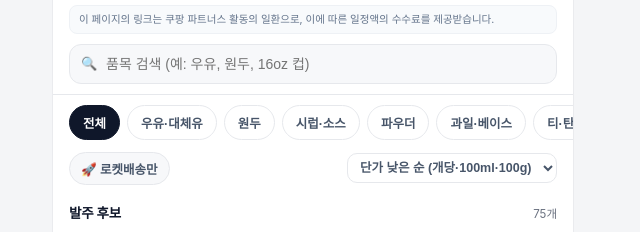
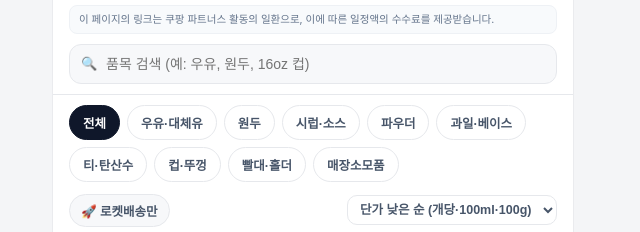
Before and after one commit to wonyoung101/cafe-order-prices, a plain HTML site: page index.html in a window 1280 px wide. Shown: the part 46-278 px from the top of the page, without its empty margins (327-967 px from the left). Drawn offline with Linux system fonts and the light colour scheme.

Commit message:
style: 카테고리 탭 10개가 두 줄로 모두 보이게 줄바꿈

```diff
--- a/index.html
+++ b/index.html
@@ -42,7 +42,7 @@
   .search input:focus { border-color: var(--accent); background: #fff; }
   .search .icon { position: absolute; left: 12px; top: 50%; transform: translateY(-50%); font-size: 13px; color: #94a3b8; }
 
-  .chips { display: flex; gap: 7px; overflow-x: auto; padding: 10px 16px 2px; scrollbar-width: none; }
+  .chips { display: flex; flex-wrap: wrap; gap: 7px; padding: 10px 16px 2px; }
   .chips::-webkit-scrollbar { display: none; }
   .chip { flex: 0 0 auto; padding: 7px 13px; border-radius: 999px; border: 1px solid var(--line); background: #fff; font-size: 12.5px; font-weight: 700; color: #475569; cursor: pointer; }
   .chip.active { background: #0f172a; color: #fff; border-color: #0f172a; }
```
